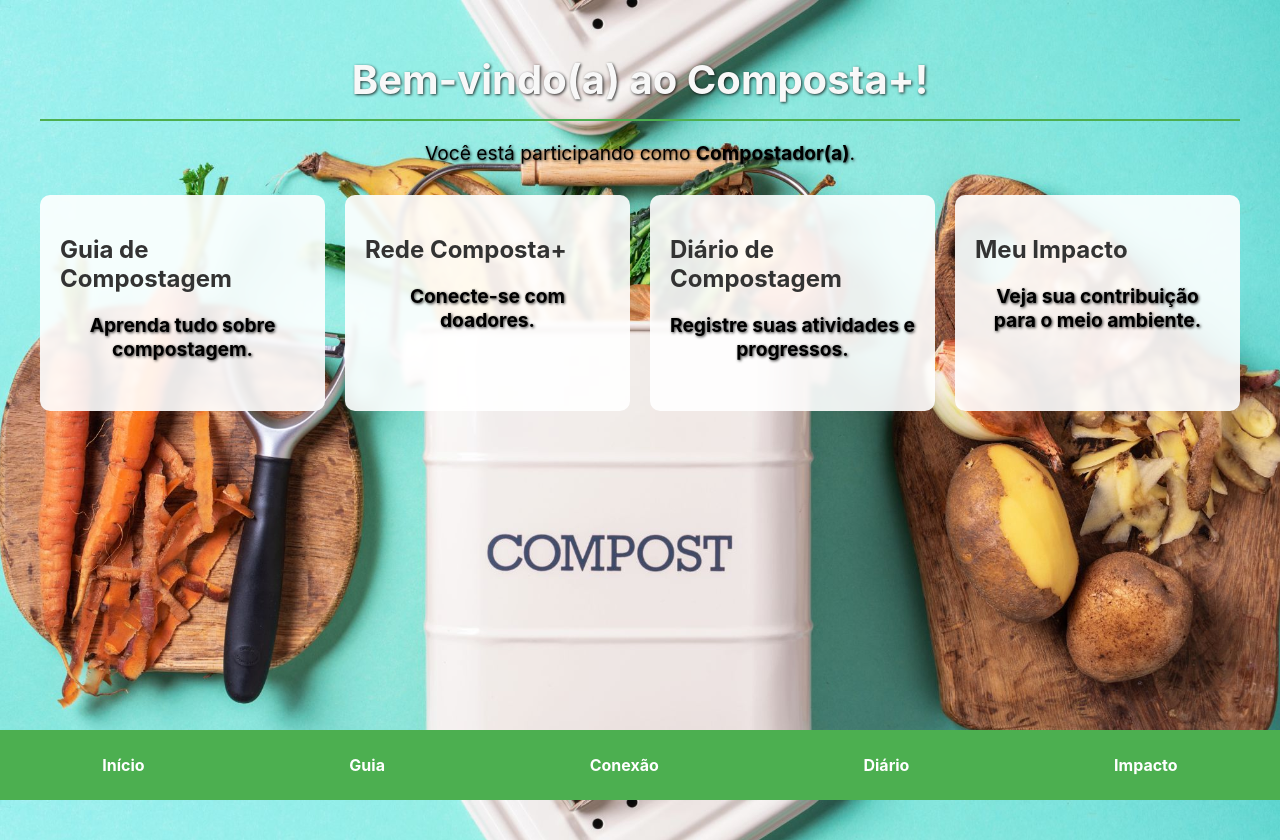
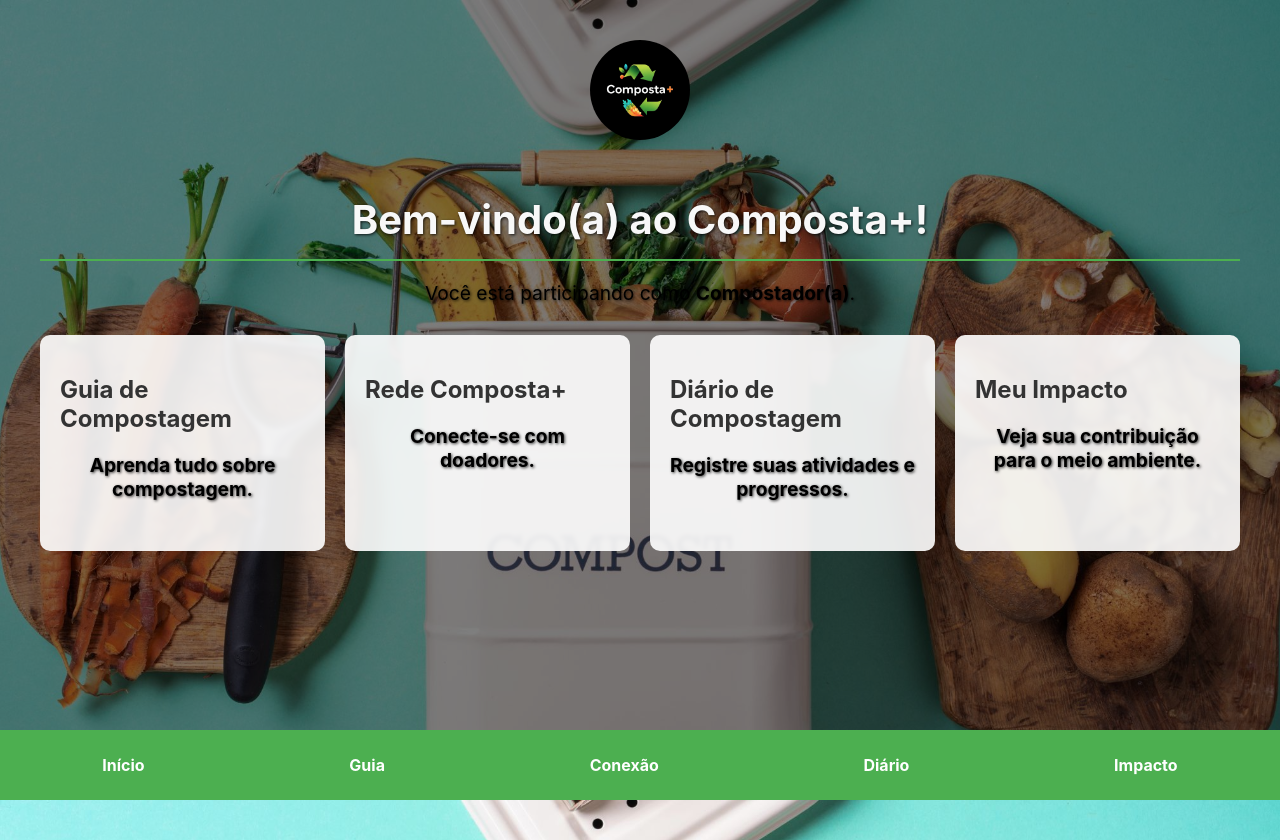
Before and after one commit to AlberthyFerraz/desafio5, a React (Create React App) app: page /dashboard in a window 1280 px wide. Built offline with nearby package versions, Linux system fonts and the light colour scheme.

Commit message:
add da logo dashboard e pequenas mudancas

```diff
--- a/src/Dashboard.css
+++ b/src/Dashboard.css
@@ -1,4 +1,19 @@
-
+/* Estilos para a logo */
+.logo-container {
+  display: flex;
+  justify-content: center;
+  margin: 20px 0;
+}
+.dashboard-logo:hover {
+  transform: scale(1.05);
+  transition: transform 0.3s ease;
+}
+.dashboard-logo {
+  width: 100px; /* Ajuste o tamanho conforme necessário */
+  height: auto;
+  margin-bottom: 20px;
+  border-radius: 50vh;
+}
 .dashboard-container {
   padding: 20px;
   max-width: 1200px;
@@ -74,6 +89,7 @@ body {
   background-position: center;
   background-attachment: fixed;
   background-repeat: no-repeat;
+  position: relative;
 }
 
 
@@ -94,3 +110,14 @@ body {
 .dashboard-container p {
   color: rgb(0, 0, 0);
   text-shadow: 1px 1px 3px rgba(0, 0, 0, 0.8);}
+
+body::before {
+  content: '';
+  position: fixed;
+  top: 0;
+  left: 0;
+  right: 0;
+  bottom: 0;
+  background: rgba(0, 0, 0, 0.5); /* Ajuste o 0.5 para mais/menos escuridão */
+  z-index: -1; /* Mantém atrás do conteúdo */
+}
--- a/src/Dashboard.jsx
+++ b/src/Dashboard.jsx
@@ -1,5 +1,6 @@
 import { Link } from 'react-router-dom';
 import { useLocation } from 'react-router-dom';
+import logo from './assets/logo-cor.jpg';
 import './Dashboard.css';
 
 function Dashboard() {
@@ -8,6 +9,9 @@ function Dashboard() {
 
   return (
     <div className="dashboard-container">
+       <div className="logo-container">
+        <img src={logo} alt="Logo Composta+" className="dashboard-logo" />
+      </div>
       <h1>Bem-vindo(a) ao Composta+!</h1>
       <p>Você está participando como <strong>{tipoPerfil}</strong>.</p>
 
```
Also changed, not shown: src/assets/logo-cor.jpg (added).
